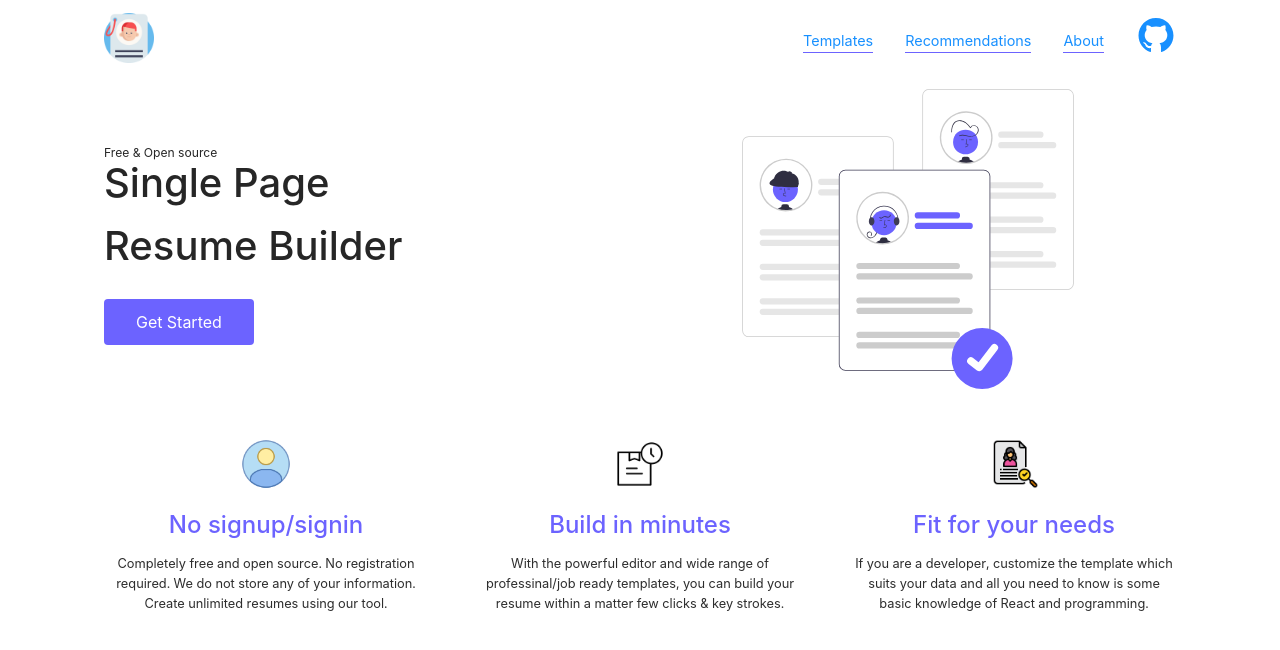
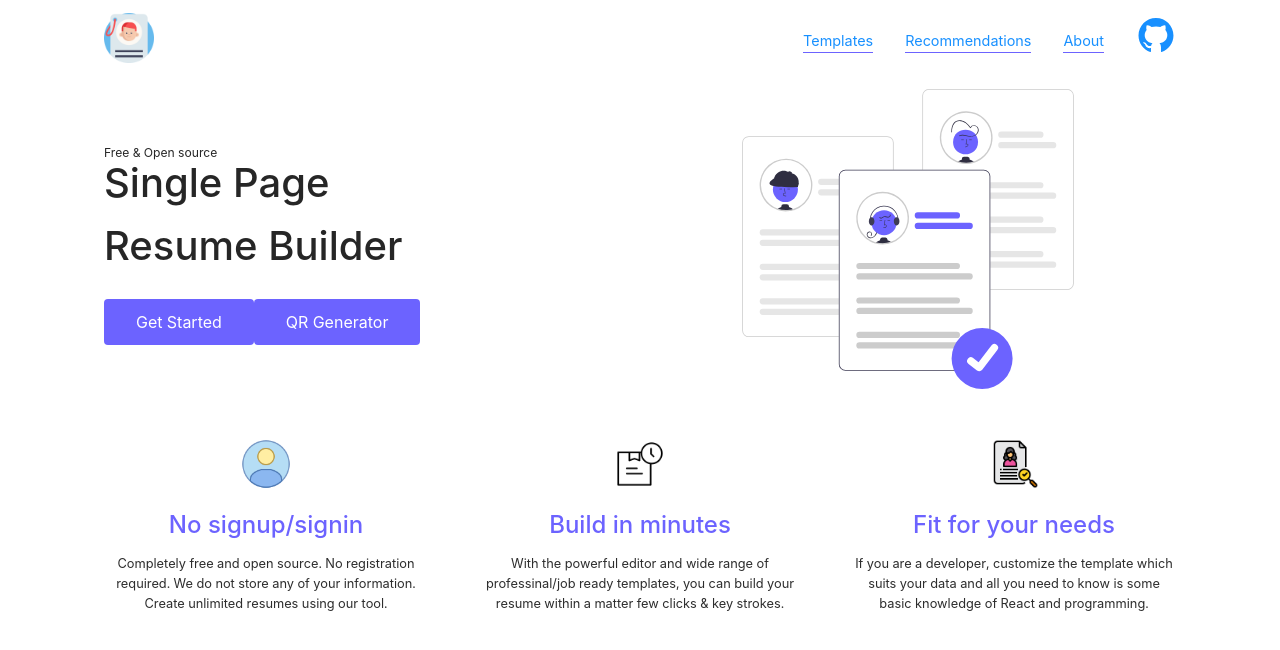
Before and after one commit to sahuljr7/Ineuron-QR-Based-Resume-Builder, a Next.js app: page / in a window 1280 px wide. Shown: the top 650 px of the page. Built offline with nearby package versions, Linux system fonts and the light colour scheme.

Commit message:
Update hero.tsx

```diff
--- a/src/home/hero.tsx
+++ b/src/home/hero.tsx
@@ -72,6 +72,11 @@ const Hero: NextPage = () => {
               <CTA>Get Started</CTA>
             </a>
           </Link>
+          <Link href="https://ineuron-qr-genrator.vercel.app/" target="_blank">
+            <a>
+              <CTA>QR Generator</CTA>
+            </a>
+          </Link>
         </div>
       </div>
       <Image src="/hiring.svg" alt="hiring" width="300px" height="300px" priority />
```
